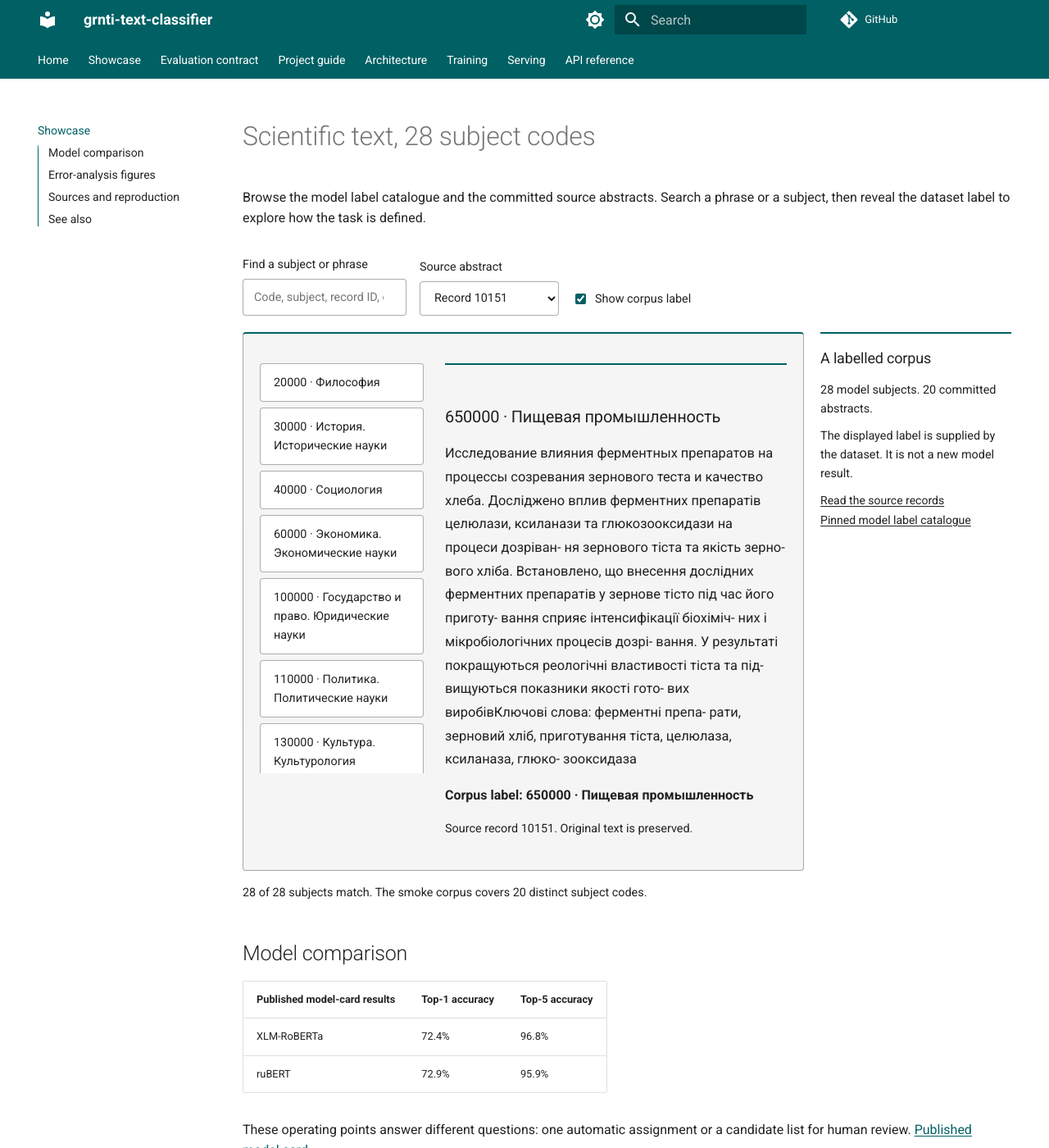
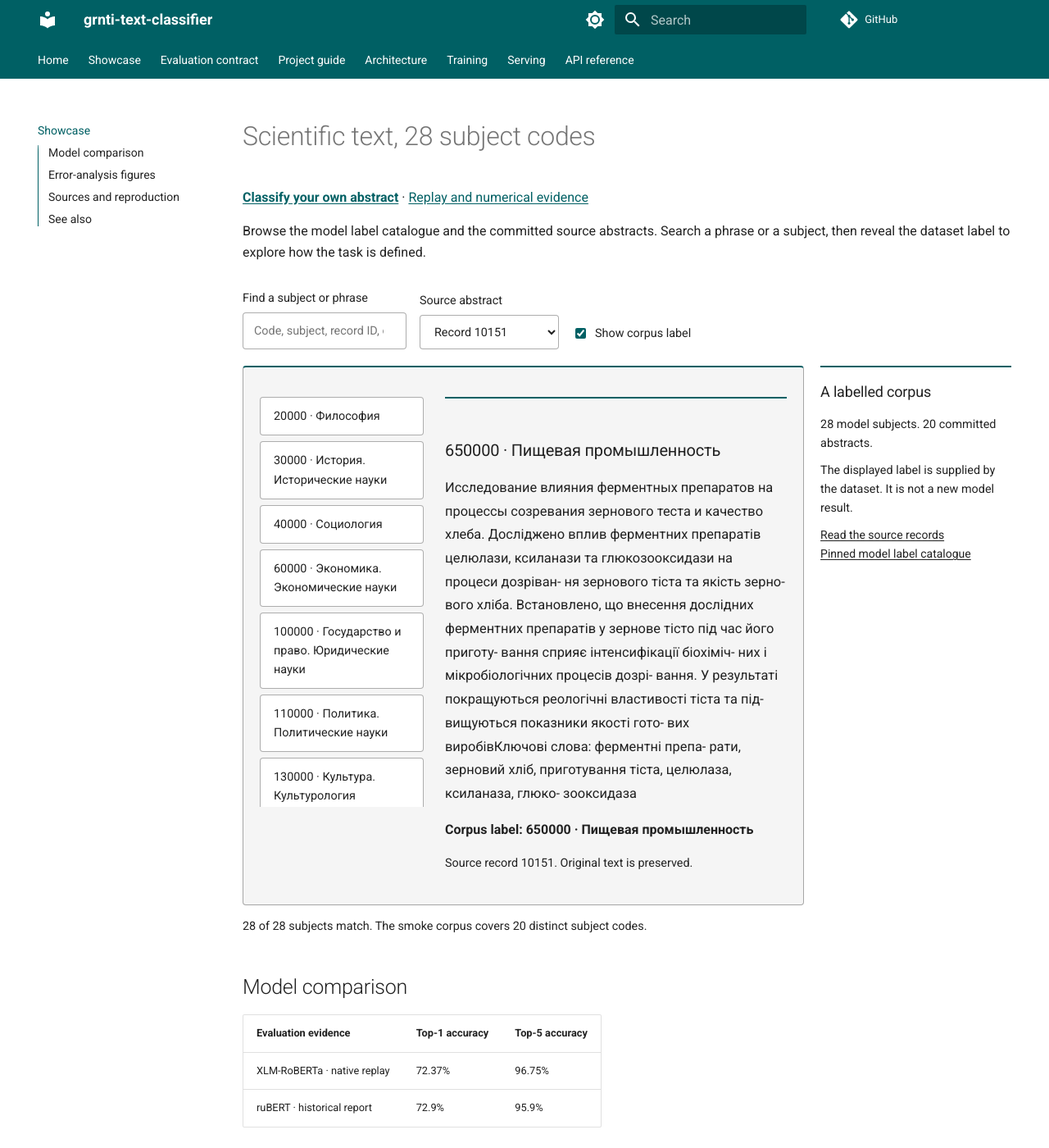
Before and after one commit to kiselyovd/grnti-text-classifier, an MkDocs documentation site: the page built from docs/showcase.md, in a window 1280 px wide and 1400 px high. Shown: the whole window at 82% size. Built offline with MkDocs 1.6.1 and Material for MkDocs 9.7.7, drawn with Linux system fonts in a browser that asks for light colours; comment, search, counter and statistics services are not loaded; some of the changed text lies outside the part shown.

Commit message:
docs(showcase): lead with source-backed results and project output

```diff
--- a/docs/assets/accessibility.css
+++ b/docs/assets/accessibility.css
@@ -28,3 +28,11 @@
 
 .md-copyright { color: var(--md-footer-fg-color); }
 .md-source__facts { color: #fff; opacity: 1; }
+
+.md-header, .md-tabs { color: #fff; }
+.md-source__facts, .md-source__fact { color: #fff; opacity: 1; animation: none !important; }
+[data-md-color-scheme="slate"][data-md-color-primary="indigo"] {
+  --md-primary-fg-color: #9fa8da;
+  --md-accent-fg-color: #9fa8da;
+  --md-typeset-a-color: #9fa8da;
+}
--- a/docs/showcase.md
+++ b/docs/showcase.md
@@ -1,4 +1,6 @@
 # Scientific text, 28 subject codes
+
+**[Classify your own abstract](https://huggingface.co/spaces/kiselyovd/grnti-text-classifier-demo)** · [Replay and numerical evidence](EVALUATION.md)
 
 Browse the model label catalogue and the committed source abstracts. Search a phrase or a subject, then reveal the dataset label to explore how the task is defined.
 
@@ -14,10 +16,10 @@ Browse the model label catalogue and the committed source abstracts. Search a ph
 
 ## Model comparison
 
-| Published model-card results | Top-1 accuracy | Top-5 accuracy |
+| Evaluation evidence | Top-1 accuracy | Top-5 accuracy |
 |---|---|---|
-| XLM-RoBERTa | 72.4% | 96.8% |
-| ruBERT | 72.9% | 95.9% |
+| XLM-RoBERTa · native replay | 72.37% | 96.75% |
+| ruBERT · historical report | 72.9% | 95.9% |
 
 These operating points answer different questions: one automatic assignment or a candidate list for human review. [Published model card](https://huggingface.co/kiselyovd/grnti-text-classifier/blob/24fbe75c27112612a464935c95465def6af788ef/README.md).
 
@@ -27,7 +29,7 @@ The 20 abstracts carry existing corpus labels. Their original language, code str
 
 ![Published per-class F1 figure](images/per_class_f1.png)
 
-The published chart is preserved as an image. Its underlying numerical array is not present in the tracked repository, so the explorer does not derive new per-class scores from it.
+The main-model chart is regenerated from the hash-bound logits and targets in `reports/replay-native.npz`. [Replay protocol](EVALUATION.md). The historical ruBERT prediction arrays remain unavailable.
 
 ## Sources and reproduction
 
--- a/mkdocs.yml
+++ b/mkdocs.yml
@@ -67,7 +67,7 @@ nav:
   - API reference: api.md
 
 extra_css:
-  - assets/accessibility.css?v=20261015-a11y
+  - assets/accessibility.css?v=20261015-a11y3
   - assets/showcase/explorer.css
 extra_javascript:
   - path: assets/showcase/explorer.js
```
Also changed, not shown: README.md (+9 -3 lines), README.ru.md (+19 -69 lines), docs/images/social-preview.png (added), 3 other files.
